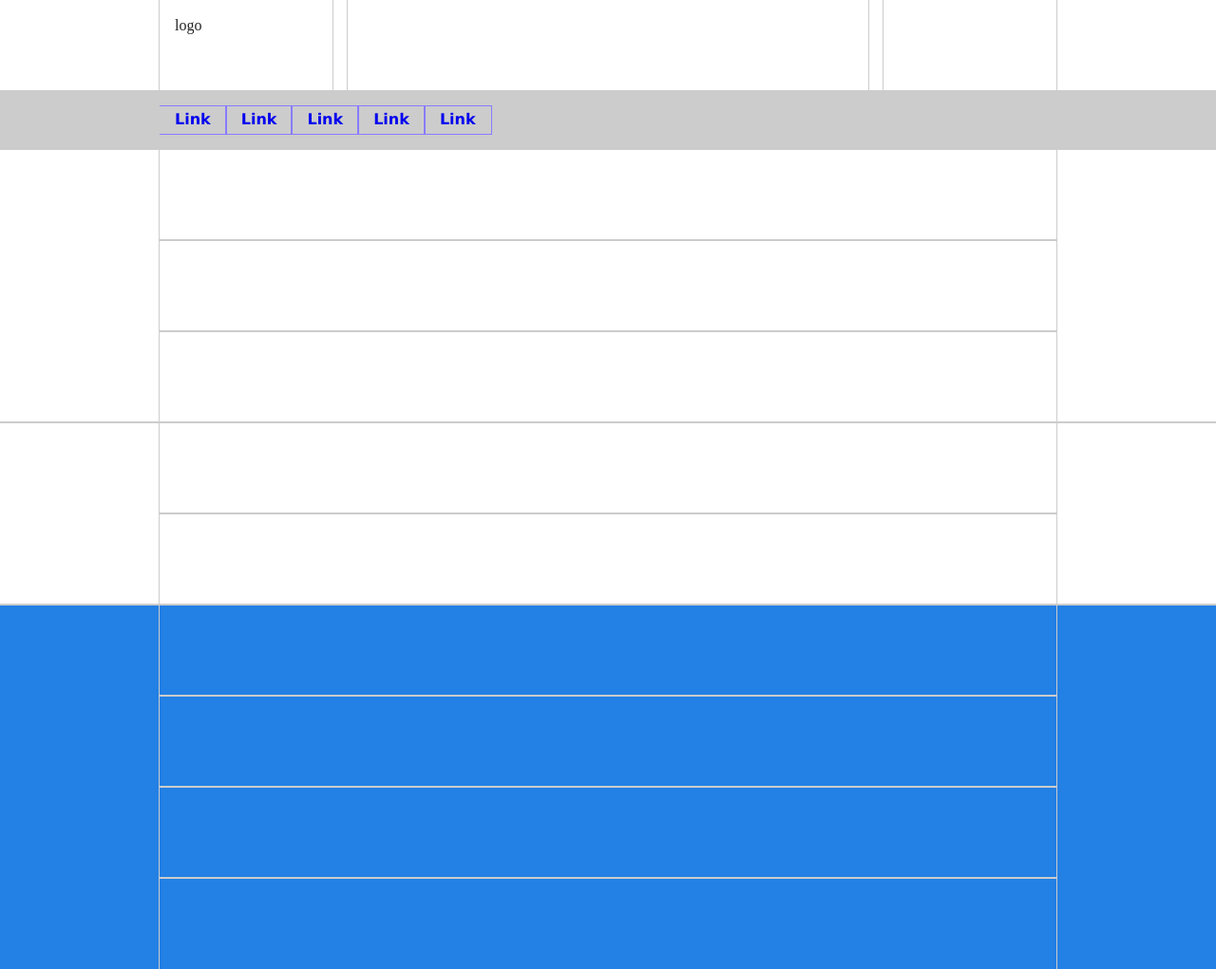
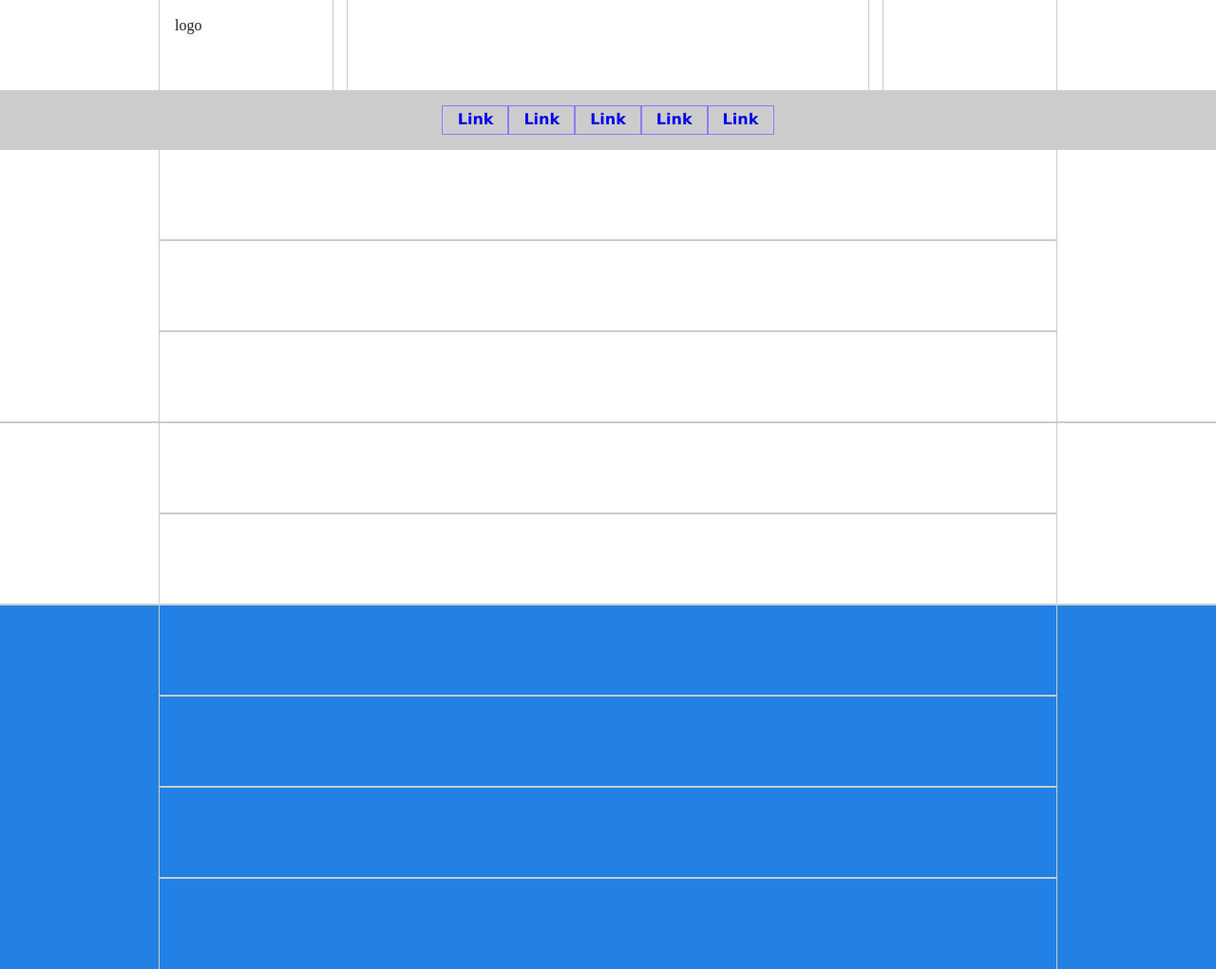
Before and after one commit to WimTeuling/cssgrid, a website: page _pgbackup/index_1675374894.html in a window 1280 px wide. Shown: the whole page at 95% size. Drawn offline with Linux system fonts and the light colour scheme; files that its build step writes are made by us from their sources; files whose address does not match are found by name.

Commit message:
final change

```diff
--- a/css/main.css
+++ b/css/main.css
@@ -248,6 +248,8 @@ nav {
 
 .nav-main__menu {
     display: flex;
+    flex-direction: row;
+    justify-content: center;
     padding: 0;
     list-style-type: none;
 }
```
Also changed, not shown: index.html (+1 -1 lines).
